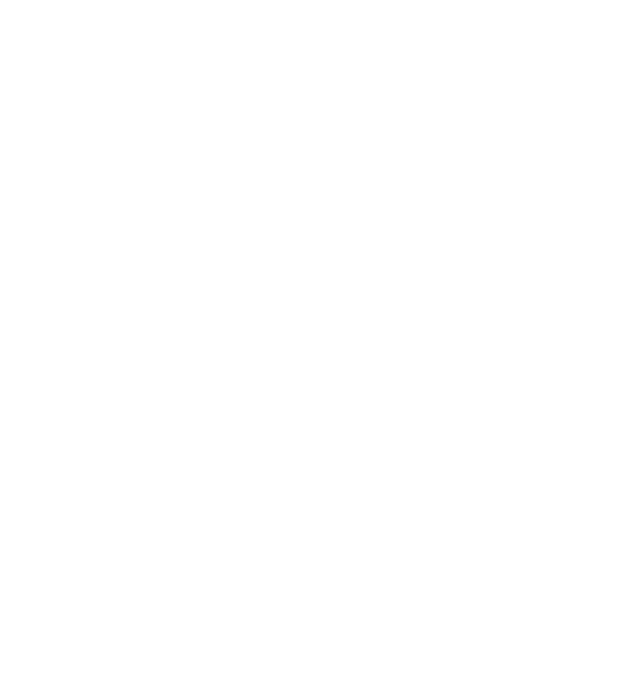
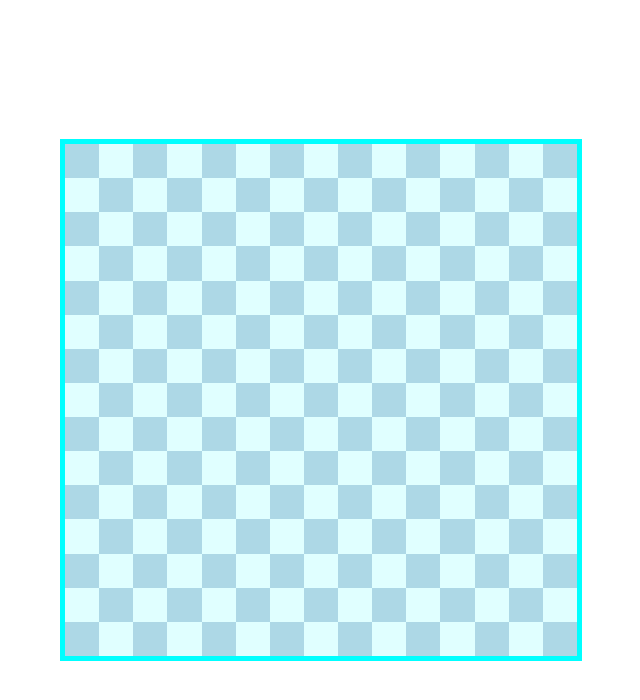
Before and after one commit to RaghRoog/js-snake-game, a plain HTML site: page index.html in a window 1280 px wide. Shown: the whole page, without its empty margins (319-959 px from the left). Drawn offline with Linux system fonts and the light colour scheme.

Commit message:
creating grid

```diff
--- a/index.html
+++ b/index.html
@@ -4,10 +4,12 @@
         <meta charset="UTF-8">
         <meta name="viewport" content="width=device-width, initial-scale=1.0">
         <title>Snake game</title>
-        <script defer src="index.js"></script>
+        <script defer type="module" src="./scripts/index.js"></script>
         <link rel="stylesheet" href="style.css">
     </head>
     <body>
+        <div id="play-area">
 
+        </div>
     </body>
 </html>
--- /dev/null
+++ b/scripts/index.js
@@ -0,0 +1,8 @@
+import makeGrid from "./playAreaGrid.js"
+
+(function(){
+    makeGrid(15)
+    window.addEventListener('resize', () => {
+        makeGrid(15)
+    })
+})()
--- /dev/null
+++ b/scripts/playAreaGrid.js
@@ -0,0 +1,15 @@
+
+function makeGrid(gridSize){
+    let playArea = document.getElementById('play-area')
+    playArea.innerHTML = ''
+    for(let i = 0; i < gridSize * gridSize; i++){
+        let gridCell = document.createElement('div')
+        gridCell.classList.add('grid-cell')
+        let gridCellDimensions = playArea.clientWidth/gridSize
+        gridCell.style.height = `${gridCellDimensions}px`
+        gridCell.style.width = `${gridCellDimensions}px`
+        playArea.appendChild(gridCell)
+    }
+}
+
+export default makeGrid
--- a/style.css
+++ b/style.css
@@ -0,0 +1,26 @@
+body{
+    padding: 0;
+    margin: 0;
+    box-sizing: border-box;
+    display: flex;
+    align-items: center;
+    justify-content: center;
+    height: 100vh;
+}
+#play-area{
+    width: 40vw;
+    min-width: 250px;
+    min-height: 250px;
+    height: 40vw;
+    display: flex;
+    flex-wrap: wrap;
+    justify-content: flex-start;
+    align-items: center;
+    border: 5px solid cyan;
+}
+.grid-cell{
+    background-color: lightcyan;
+}
+.grid-cell:nth-child(odd){
+    background-color: lightblue;
+}
```
Also changed, not shown: index.js (deleted).
